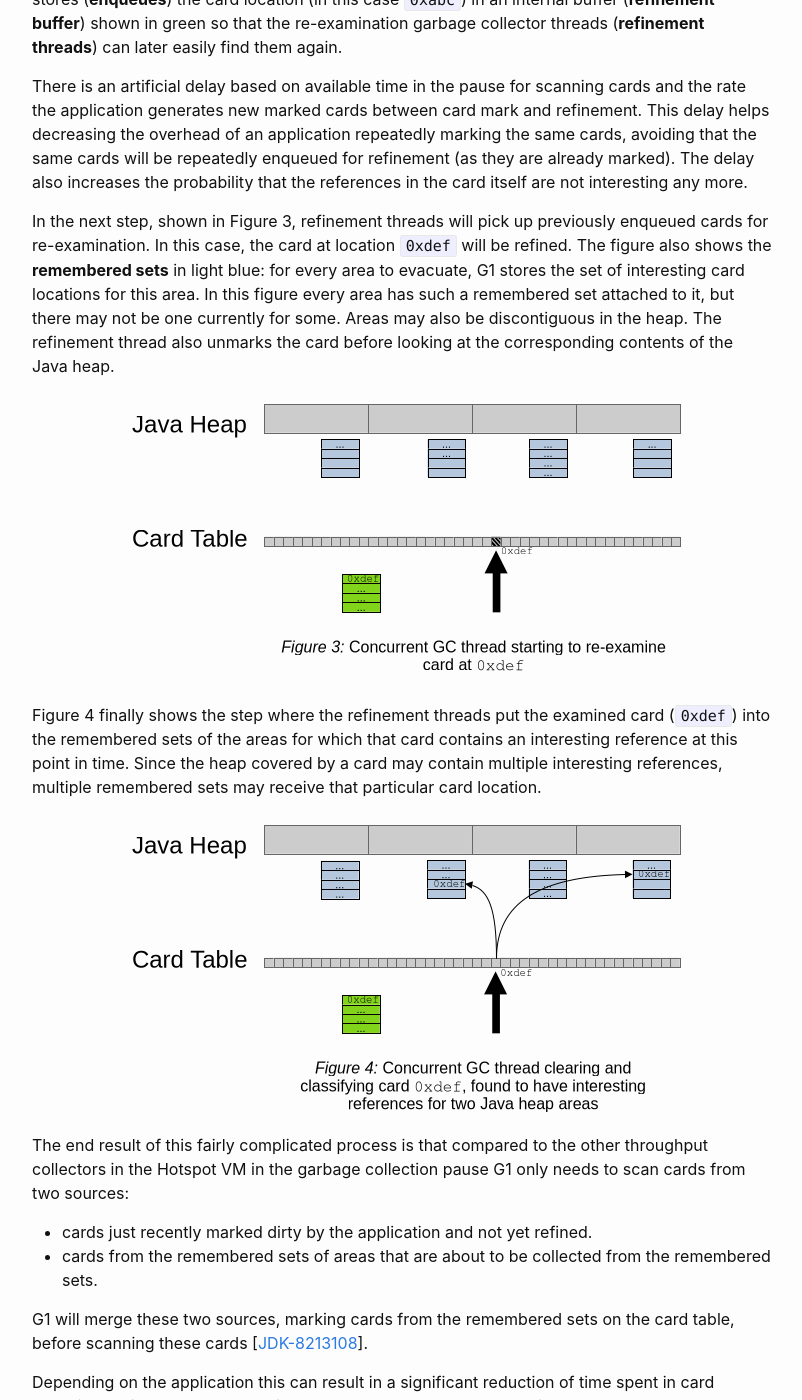
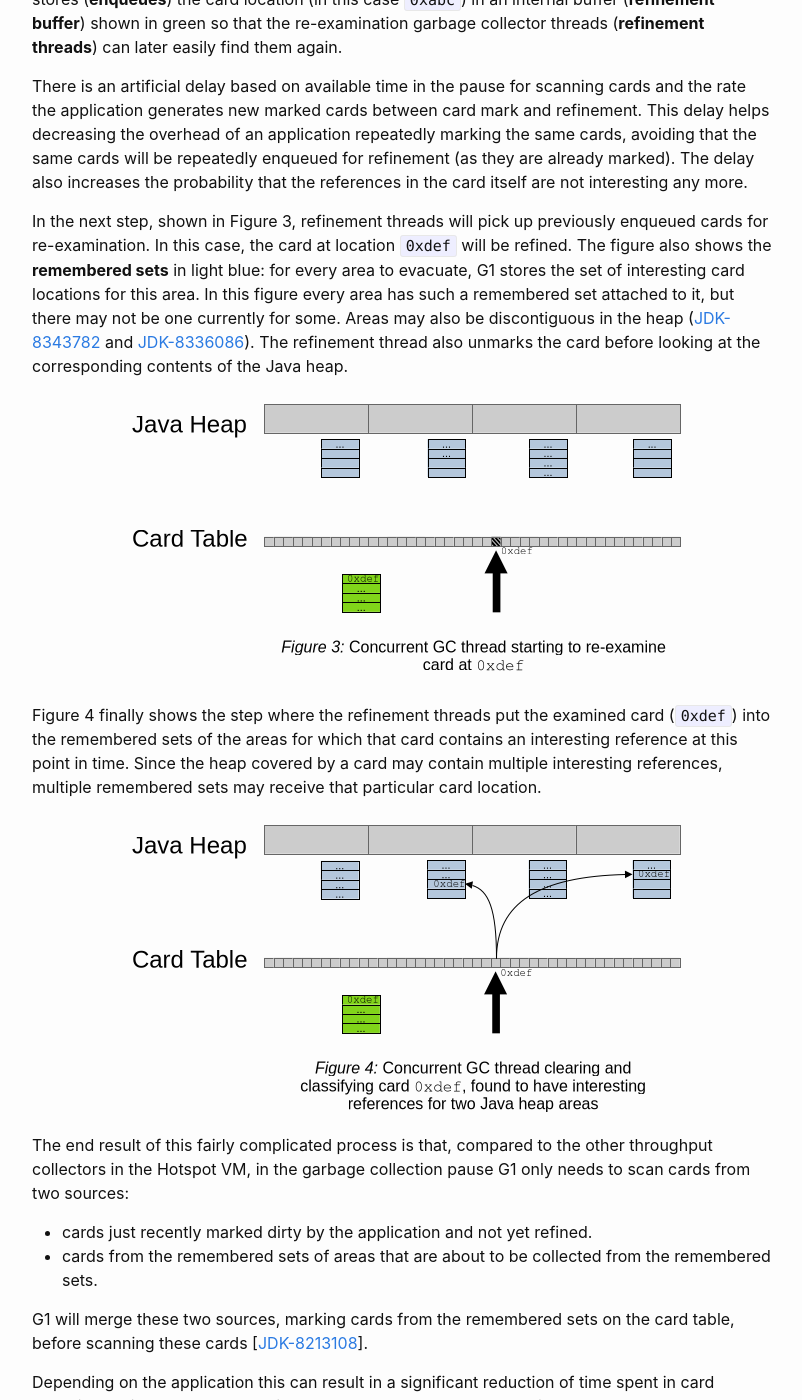
Before and after one commit to tschatzl/tschatzl.github.io, a Jekyll site: the page built from _posts/2025-02-21-new-write-barriers.md, in a window 1280 px wide and 1400 px high, scrolled down 2515 px. Shown: the whole window, without its empty margins (238-1040 px from the left). Built offline with Jekyll 4.4.1, drawn with Linux system fonts in a browser that asks for light colours; some of the changed text lies outside the part shown.

Commit message:
* typos, clarifiations

```diff
--- a/_posts/2025-02-21-new-write-barriers.md
+++ b/_posts/2025-02-21-new-write-barriers.md
@@ -43,7 +43,7 @@ First, Figure 2 shows that in addition to the actual card mark mentioned above,
 
 There is an artificial delay based on available time in the pause for scanning cards and the rate the application generates new marked cards between card mark and refinement. This delay helps decreasing the overhead of an application repeatedly marking the same cards, avoiding that the same cards will be repeatedly enqueued for refinement (as they are already marked). The delay also increases the probability that the references in the card itself are not interesting any more.
 
-In the next step, shown in Figure 3, refinement threads will pick up previously enqueued cards for re-examination. In this case, the card at location `0xdef` will be refined. The figure also shows the **remembered sets** in light blue: for every area to evacuate, G1 stores the set of interesting card locations for this area. In this figure every area has such a remembered set attached to it, but there may not be one currently for some. Areas may also be discontiguous in the heap. The refinement thread also unmarks the card before looking at the corresponding contents of the Java heap.
+In the next step, shown in Figure 3, refinement threads will pick up previously enqueued cards for re-examination. In this case, the card at location `0xdef` will be refined. The figure also shows the **remembered sets** in light blue: for every area to evacuate, G1 stores the set of interesting card locations for this area. In this figure every area has such a remembered set attached to it, but there may not be one currently for some. Areas may also be discontiguous in the heap ([JDK-8343782](https://bugs.openjdk.org/browse/JDK-8343782) and [JDK-8336086](https://bugs.openjdk.org/browse/JDK-8336086)). The refinement thread also unmarks the card before looking at the corresponding contents of the Java heap.
 
 ![Card Refinement](/assets/20250214-re-examining-card.png){:style="display:block; margin-left:auto; margin-right:auto"}
 
@@ -51,7 +51,7 @@ Figure 4 finally shows the step where the refinement threads put the examined ca
 
 ![Clearing and Classification](/assets/20250214-clearing-and-classifying-card.png){:style="display:block; margin-left:auto; margin-right:auto"}
 
-The end result of this fairly complicated process is that compared to the other throughput collectors in the Hotspot VM in the garbage collection pause G1 only needs to scan cards from two sources:
+The end result of this fairly complicated process is that, compared to the other throughput collectors in the Hotspot VM, in the garbage collection pause G1 only needs to scan cards from two sources:
 * cards just recently marked dirty by the application and not yet refined.
 * cards from the remembered sets of areas that are about to be collected from the remembered sets.
 
```
Also changed, not shown: other parts of _posts/2025-02-21-new-write-barriers.md (+4 -4 lines).
